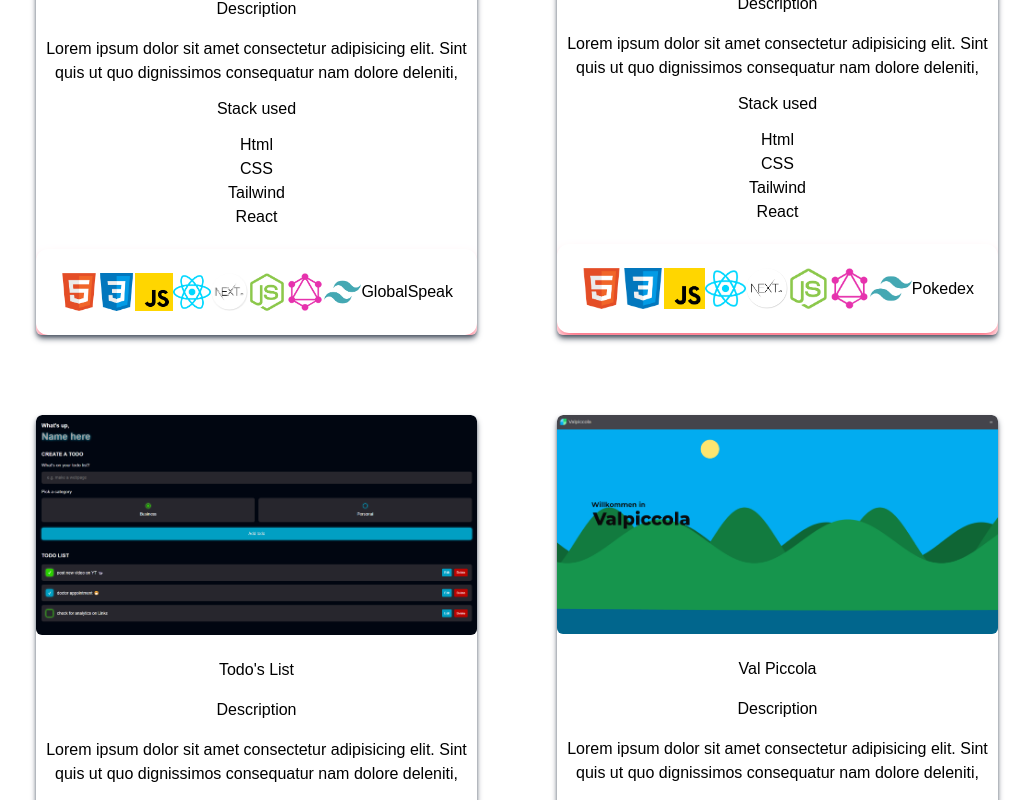
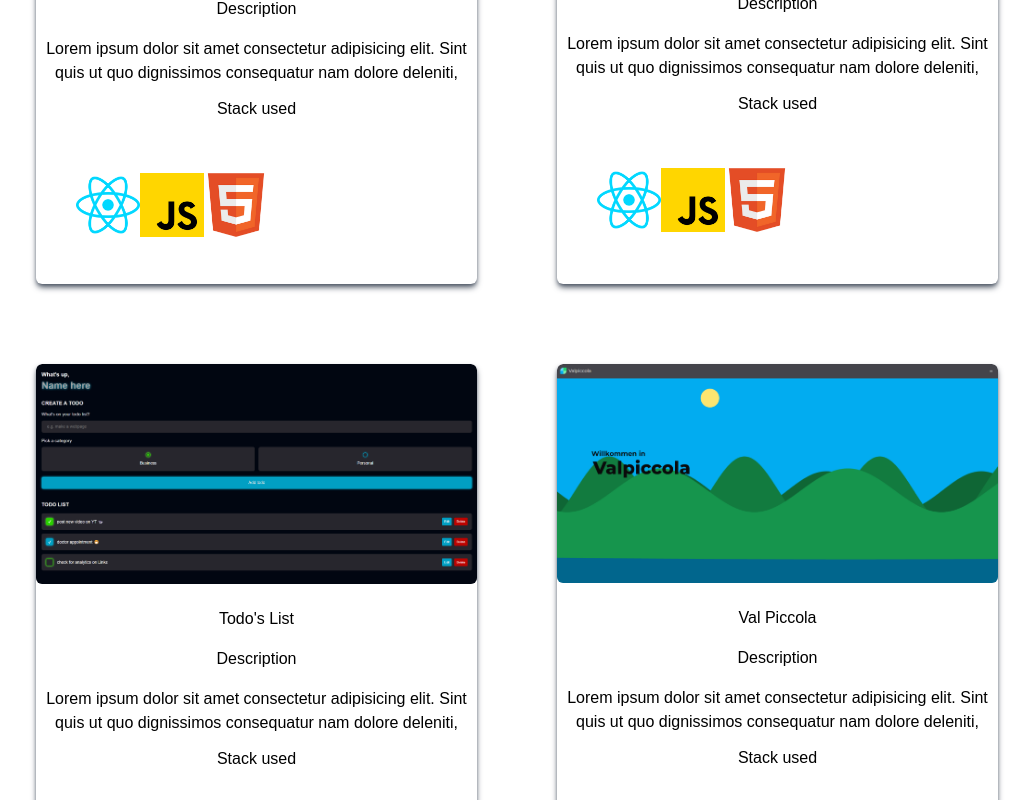
Before and after one commit to Quantumminded/my-portfolio, a Next.js app: page / in a window 1280 px wide. Shown: the part 3000-3800 px from the top of the page, without its empty margins (156-1189 px from the left). Built offline with nearby package versions, Linux system fonts and the light colour scheme.

Commit message:
adding resume that open in new tab

```diff
--- a/components/Me.jsx
+++ b/components/Me.jsx
@@ -36,14 +36,14 @@ const Me = () => {
         </div>
 
         <div className="flex items-center justify-center gap-10">
-          <Link href="/resume.pdf" download={true}>
+          <a href="/resume.pdf" target="_blank">
             <div className="group flex items-center justify-center my-8 bg-blue-500 dark:bg-teal-400 text-white px-6 py-3 font-bold uppercase rounded-md tracking-wider cursor-pointer">
               resume
               <span className="-rotate-90 duration-100 ease-in group-hover:rotate-0">
                 <MdExpandMore size={25} />
               </span>
             </div>
-          </Link>
+          </a>
 
         </div>
       </div>
--- a/components/Portfolio.jsx
+++ b/components/Portfolio.jsx
@@ -2,10 +2,10 @@ import React from "react";
 
 import { MdExpandMore } from "react-icons/md";
 
-import global from "../public/assets/portfolio/global.png"
-import pokedex from "../public/assets/portfolio/pokedex.png"
-import todos from "../public/assets/portfolio/todos.png"
-import valpiccola from "../public/assets/portfolio/valpiccola.png"
+import global from "../public/assets/portfolio/global.png";
+import pokedex from "../public/assets/portfolio/pokedex.png";
+import todos from "../public/assets/portfolio/todos.png";
+import valpiccola from "../public/assets/portfolio/valpiccola.png";
 
 import html from "../public/assets/experience/html.png";
 import css from "../public/assets/experience/css.png";
@@ -15,9 +15,6 @@ import nextjs from "../public/assets/experience/nextjs.png";
 import tailwind from "../public/assets/experience/tailwind.png";
 import graphql from "../public/assets/experience/graphql.png";
 import node from "../public/assets/experience/node.png";
-
-
-
 
 import Link from "next/link";
 import Image from "next/image";
@@ -29,27 +26,30 @@ const Portfolio = () => {
       title: "GlobalSpeak",
       imageSrc: global,
       url: "https://globalspeak.netlify.app/",
+      stack: [reactImage, javascript, html],
     },
     {
       id: 2,
       title: "Pokedex",
       imageSrc: pokedex,
       url: "https://sparkling-manatee-860534.netlify.app/",
+      stack: [reactImage, javascript, html],
     },
     {
       id: 3,
       title: "Todo's List",
       imageSrc: todos,
       url: "https://to-dos-listss.netlify.app/",
+      stack: [reactImage, javascript, html],
     },
     {
       id: 4,
       title: "Val piccola",
       imageSrc: valpiccola,
       url: "https://www.valpiccola.com/it",
+      stack: [reactImage, javascript, html],
     },
   ];
-
 
   return (
     <div id="portfolio" className="w-full">
@@ -64,7 +64,7 @@ const Portfolio = () => {
         </p>
 
         <div className="max-w-5xl mx-auto grid md:grid-cols-2 gap-20">
-          {portfolios.map(({ id, title, imageSrc, url }) => (
+          {portfolios.map(({ id, title, imageSrc, url, stack }) => (
             <Link key={id} href={`${url}`}>
               <div className="cursor-pointer group shadow-md shadow-gray-600 overflow-hidden rounded-md dark:bg-white">
                 <Image
@@ -77,29 +77,18 @@ const Portfolio = () => {
                   {title}
                 </h2>
                 <h3 className="text-center my-4">Description</h3>
-                <p className="text-center">Lorem ipsum dolor sit amet consectetur adipisicing elit. Sint quis ut quo dignissimos consequatur nam dolore deleniti, </p>
+                <p className="text-center">
+                  Lorem ipsum dolor sit amet consectetur adipisicing elit. Sint
+                  quis ut quo dignissimos consequatur nam dolore deleniti,{" "}
+                </p>
                 <h3 className="text-center my-3">Stack used</h3>
-                <ul className="text-center mb-5">
-                  <li>Html</li>
-                  <li>CSS</li>
-                  <li>Tailwind</li>
-                  <li>React</li>
-                </ul>
-                <div
-              key={id}
-              className="dark:bg-white flex flex-col lg:flex-row gap-10 lg:gap-0 items-center justify-between p-6 shadow-lg rounded-xl hover:scale-105 ease-in duration-300
-              odd:shadow-rose-400 even:shadow-blue-400"
-            >
-              <Image src={html} width="64px" height="64px" alt={title} />
-              <Image src={css} width="64px" height="64px" alt={title} />
-              <Image src={javascript} width="64px" height="64px" alt={title} />
-              <Image src={reactImage} width="64px" height="64px" alt={title} />
-              <Image src={nextjs} width="64px" height="64px" alt={title} />
-              <Image src={node} width="64px" height="64px" alt={title} />
-              <Image src={graphql} width="64px" height="64px" alt={title} />
-              <Image src={tailwind} width="64px" height="64px" alt={title} />
-              <h3 className="font-light">{title}</h3>
-            </div>
+                <div className="p-10 rounded-xl hover:scale-105 ease-in duration-300">
+                  {/* <Image src={stack} width="64px" height="64px" alt={title} /> */}
+                  {stack.map((item, index) => (
+          <Image key={index} src={item} width="64px" height="64px" alt={title} />
+        ))}
+
+                </div>
               </div>
             </Link>
           ))}
```
